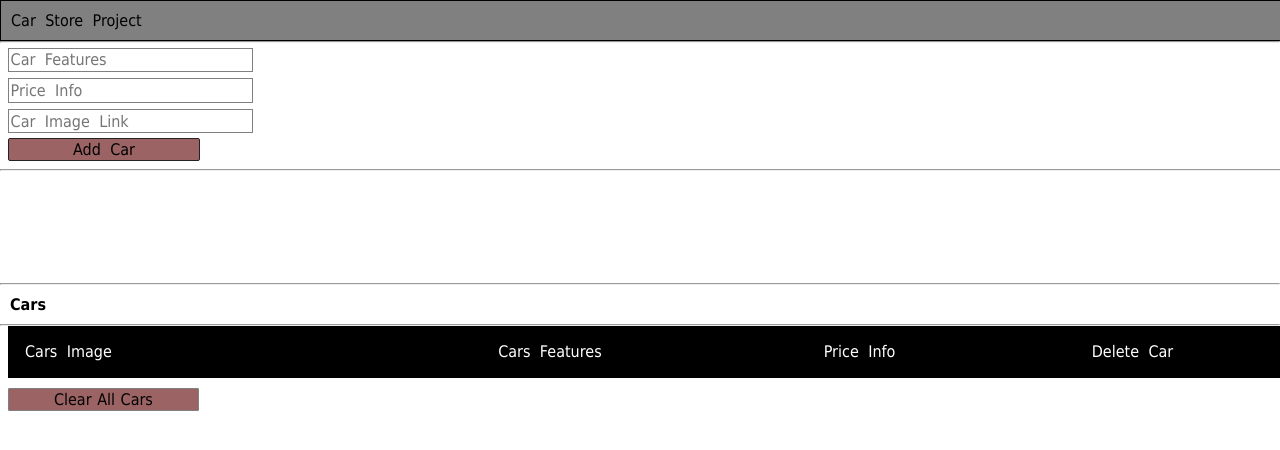
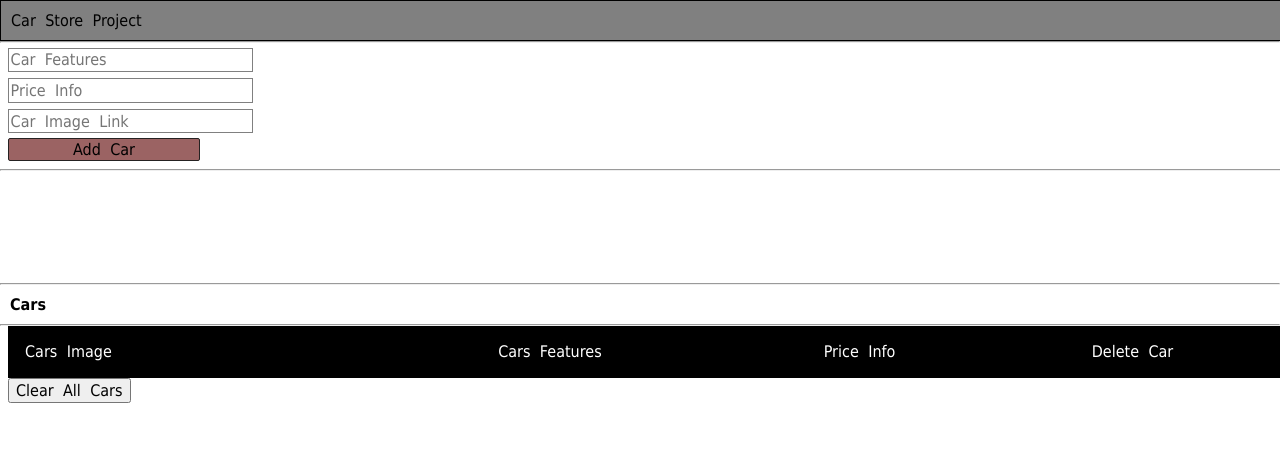
Before and after one commit to alperyasit/car-store, a plain HTML site: page index.html in a window 1280 px wide. Shown: the top 450 px of the page. Drawn offline with Linux system fonts and the light colour scheme.

Commit message:
Update index.html

```diff
--- a/index.html
+++ b/index.html
@@ -108,11 +108,12 @@
         </tbody>
       -->
       </table>
-      <button class="black">Clear All Cars</button>
+      <button id="black" type="submit">Clear All Cars</button>
 
       </div>
 
     </div>
+
     <script src="car.js"></script>
     <script src="ui.js"></script>
     <script src="storage.js"></script>
```
